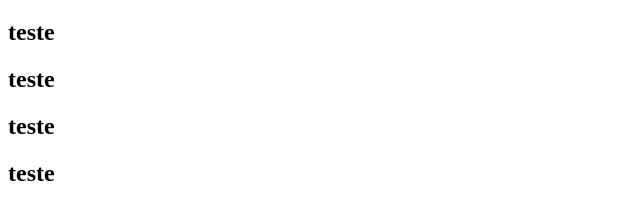
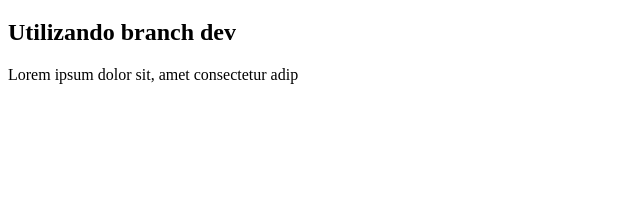
Before and after one commit to Gustavomullersouza/ambientes-teste, a plain HTML site: page index.html in a window 1280 px wide. Shown: the part 61-280 px from the top of the page, without its empty margins (0-640 px from the left). Drawn offline with Linux system fonts and the light colour scheme.

Commit message:
alteracao teste

```diff
--- a/index.html
+++ b/index.html
@@ -8,9 +8,7 @@
 <body>
     <h1>Atividade01</h1>
 
-    <h2>teste</h2>
-    <h2>teste</h2>
-    <h2>teste</h2>
-    <h2>teste</h2>
+    <h2>Utilizando branch dev</h2>
+    <p>Lorem ipsum dolor sit, amet consectetur adip</p>
 </body>
 </html>
```
